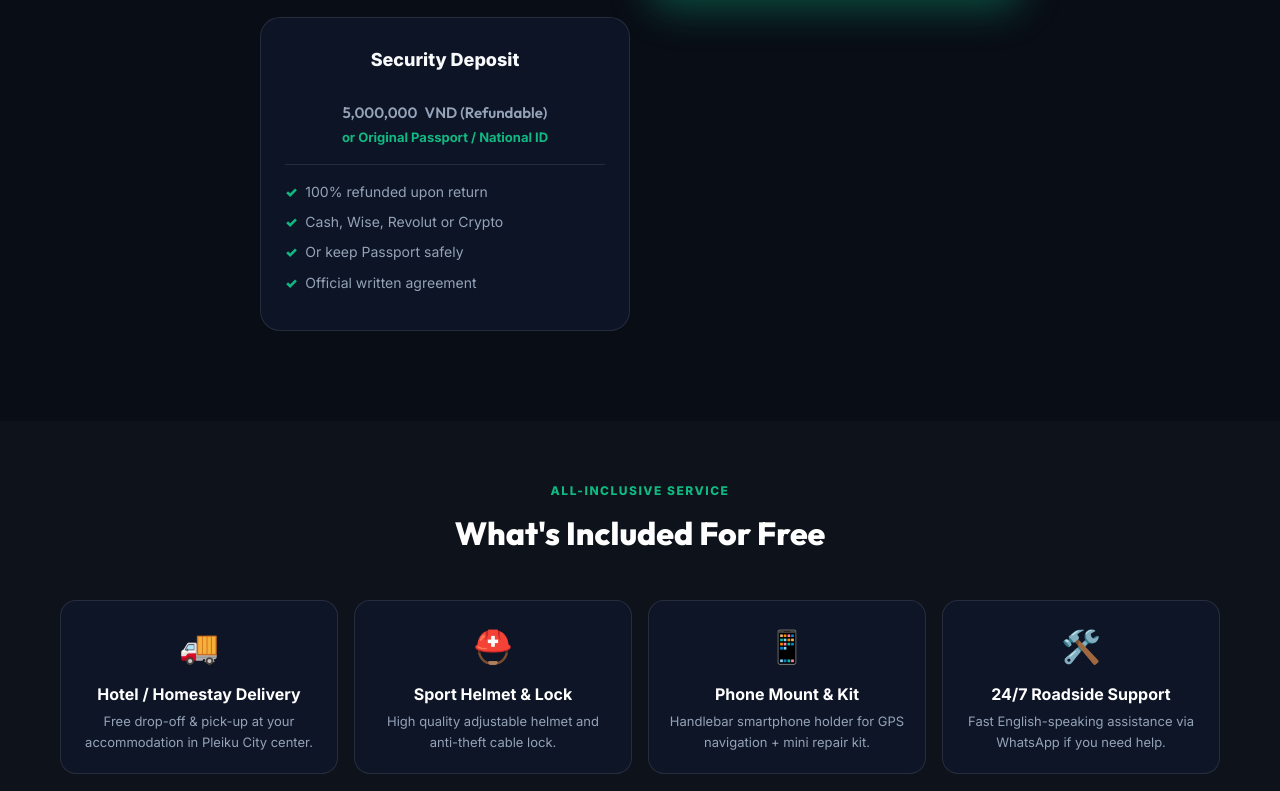
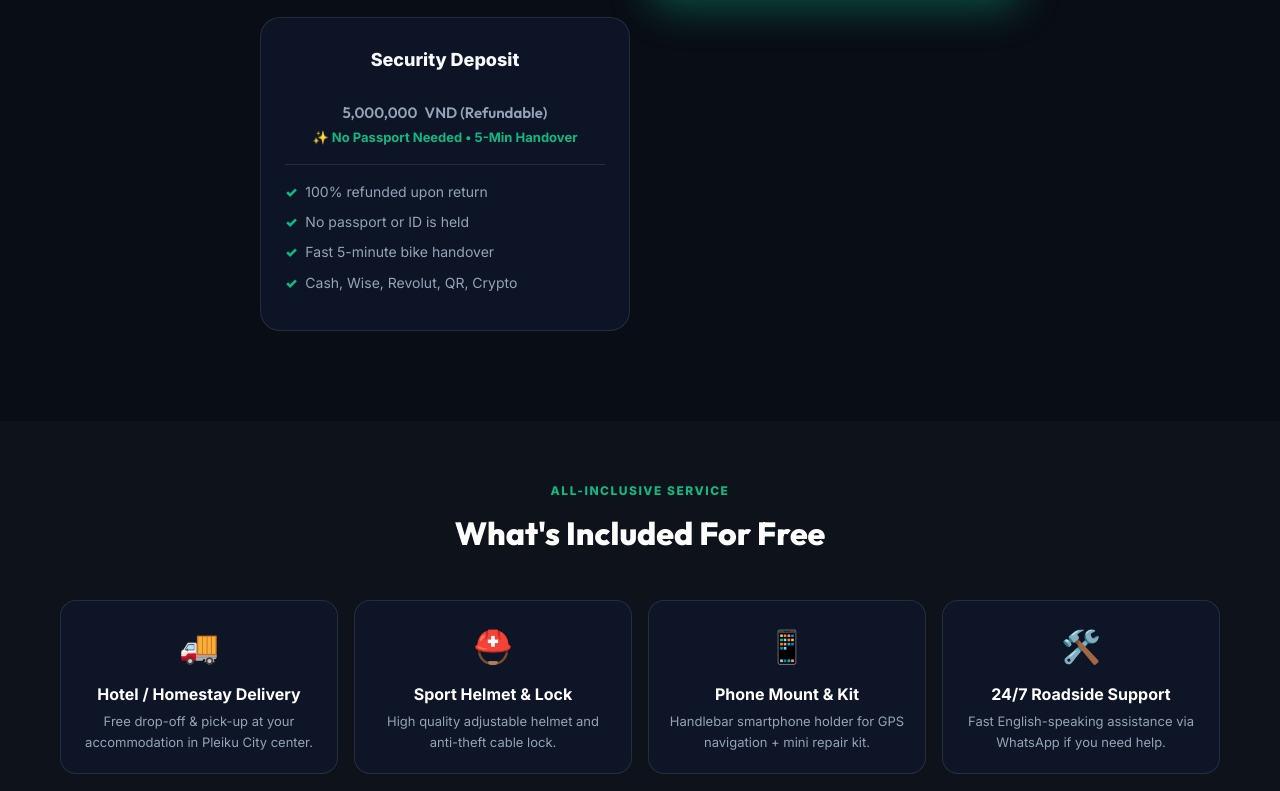
Before and after one commit to tue3103/bike-rental, a website: page index.html in a window 1280 px wide. Shown: the part 829-1620 px from the top of the page. Drawn offline with Linux system fonts and the light colour scheme.

Commit message:
feat: Remove passport holding requirement, emphasize 5-min fast handover and 100% refundable 5M VND deposit

```diff
--- a/index.html
+++ b/index.html
@@ -77,12 +77,12 @@
         <div class="price-card">
           <div class="price-plan-name" data-i18n="price_deposit_title">Security Deposit</div>
           <div class="price-figure"><span data-i18n="price_deposit_val">5,000,000</span> <span data-i18n="price_deposit_unit">VND</span></div>
-          <div class="price-usd" data-i18n="price_deposit_usd">or Original Passport / ID</div>
+          <div class="price-usd" data-i18n="price_deposit_usd">✨ No Passport Needed • 5-Min Handover</div>
           <ul class="price-features">
             <li>100% refunded upon return</li>
-            <li>Cash, Wise, Revolut or Crypto</li>
-            <li>Or keep Passport safely</li>
-            <li>Official written agreement</li>
+            <li>No passport or ID is held</li>
+            <li>Fast 5-minute bike handover</li>
+            <li>Cash, Wise, Revolut, QR, Crypto</li>
           </ul>
         </div>
       </div>
--- a/js/app.js
+++ b/js/app.js
@@ -23,7 +23,7 @@ const i18n = {
     price_deposit_title: "Security Deposit",
     price_deposit_val: "5,000,000",
     price_deposit_unit: "VND (Refundable)",
-    price_deposit_usd: "or Original Passport / National ID",
+    price_deposit_usd: "✨ No Passport Needed • 5-Min Handover",
     sec_inclusions_tag: "ALL-INCLUSIVE SERVICE",
     sec_inclusions_title: "What's Included For Free",
     inc_delivery_title: "Hotel / Homestay Delivery",
@@ -52,7 +52,7 @@ const i18n = {
     faq_tag: "FAQ",
     faq_title: "Frequently Asked Questions",
     faq_q1: "How does the 5,000,000 VND security deposit work?",
-    faq_a1: "To protect our premium bicycles, we require a 5,000,000 VND deposit (~$200 USD) OR your original passport. When you return the bike in good condition, your cash deposit is refunded 100% immediately.",
+    faq_a1: "No passport or ID is held! To keep things transparent and fast, we only require a 5,000,000 VND deposit (~$200 USD). Handover takes just 5 minutes. When you return the bike in good condition, your cash deposit is refunded 100% immediately.",
     faq_q2: "What payment methods do you accept?",
     faq_a2: "We accept Cash (VND / USD / EUR), International Bank Transfer (Wise, Revolut), Vietnamese Bank QR transfer, and Crypto (USDT).",
     faq_q3: "Do you deliver the bike to my hotel?",
@@ -76,8 +76,8 @@ const i18n = {
     price_weekly_usd: "(Tiết kiệm 40% chi phí)",
     price_deposit_title: "Tiền Đặt Cọc Xe",
     price_deposit_val: "5.000.000",
-    price_deposit_unit: "VNĐ (Hoàn trả ngay)",
-    price_deposit_usd: "Hoặc giữ Passport / CCCD gốc",
+    price_deposit_unit: "VNĐ (Hoàn trả 100%)",
+    price_deposit_usd: "✨ Không giữ Passport/CCCD • Bàn giao 5 phút",
     sec_inclusions_tag: "DỊCH VỤ TRỌN GÓI",
     sec_inclusions_title: "Ưu Đãi Miễn Phí Đi Kèm",
     inc_delivery_title: "Giao Xe Tận Khách Sạn",
@@ -106,7 +106,7 @@ const i18n = {
     faq_tag: "HỎI ĐÁP",
     faq_title: "Câu Hỏi Thường Gặp",
     faq_q1: "Quy định tiền cọc 5.000.000 VNĐ như thế nào?",
-    faq_a1: "Để đảm bảo an toàn cho dàn xe thể thao chất lượng cao, quý khách vui lòng đặt cọc 5.000.000 VNĐ hoặc để lại Passport / CCCD gốc. Khi trả xe, tiền cọc sẽ được hoàn trả đầy đủ 100% ngay lập tức.",
+    faq_a1: "Hoàn toàn KHÔNG giữ Passport hay CCCD của bạn! Chỉ cần đặt cọc 5.000.000 VNĐ, nhận xe và bàn giao nhanh gọn trong 5 phút. Khi trả xe, tiền cọc sẽ được hoàn trả đầy đủ 100% ngay lập tức.",
     faq_q2: "Chấp nhận các hình thức thanh toán nào?",
     faq_a2: "Chúng tôi nhận tiền mặt (VND / USD), Chuyển khoản ngân hàng QR, Wise, Revolut, thẻ Quốc tế và Crypto (USDT).",
     faq_q3: "Có giao xe tận nơi ở Pleiku không?",
```
